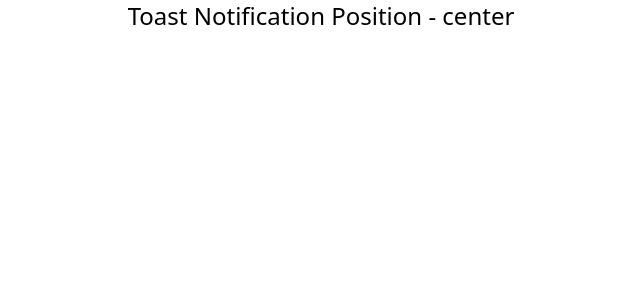
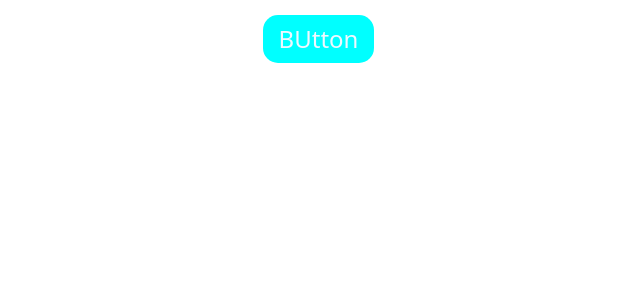
Before and after one commit to OkkashaAlly/react-typescript, a React (Vite) app: page / in a window 1280 px wide. Shown: the top 300 px of the page, without its empty margins (319-959 px from the left). Built offline with nearby package versions, Linux system fonts and the light colour scheme.

Commit message:
Wrapping HTML elements

```diff
--- a/src/App.tsx
+++ b/src/App.tsx
@@ -1,20 +1,4 @@
-import Button from "./components/Button";
-import { Container } from "./components/Container";
-import Greet from "./components/Greet";
-import { Input } from "./components/Input";
-import LoggedIn from "./components/state/LoggedIn";
-import Person from "./components/Person";
-import PersonList from "./components/PersonList";
-import Status from "./components/Status";
-import User from "./components/context/User";
-import Counter from "./components/state/Counter";
-import { ThemeContextProvider } from "./components/context/ThemeContext";
-import Box from "./components/context/Box";
-import { UserContextProvider } from "./components/context/UserContext";
-import Profile from "./components/auth/Profile";
-import Private from "./components/auth/Private";
-import List from "./components/generics/List";
-import RandomNumber from "./components/restrict/RandomNumber";
+import Button from "./components/html/Button";
 import Toast from "./components/templateliterals/Toast";
 
 function App() {
@@ -48,28 +32,13 @@
 
   return (
     <div className="text-2xl flex flex-col items-center">
-      {/* <Greet name={"Okkasha"} isLoggedIn={false} />
-      <Person name={person} />
-      <PersonList names={personList} /> */}
-      {/* <Status status="loading" /> */}
-      {/* <Button handleClick={(_, id) => console.log("Clicked", id)} />
-      <Input value="Okkasha" /> */}
-      {/* <Container styles={{ border: "1px solid black", padding: "1rem" }} /> */}
-      {/* <LoggedIn />
-      <User /> */}
-      {/* <Counter /> */}
-      {/* <ThemeContextProvider>
-        <Box/>
-      </ThemeContextProvider> */}
-      {/* <UserContextProvider>
-        <User />
-      </UserContextProvider> */}
-      {/* <Profile isLoggedIn={true} component={Private} /> */}
-      {/* <List items={stingItems} handleClick={item => console.log(item)} />
-      <List items={numberItems} handleClick={item => console.log(item)} /> */}
-      {/* <List items={objItems} handleClick={item => console.log(typeof item)} /> */}
-      {/* <RandomNumber value={10} isNegative/> */}
-      <Toast position={"center"}/>
+      {/* <Toast position={"center"}/> */}
+      <Button
+        variants="primary"
+        onClick={() => {
+          console.log("Hellow");
+        }}
+      >BUtton</Button>
     </div>
   );
 }
--- /dev/null
+++ b/src/components/html/Button.tsx
@@ -0,0 +1,17 @@
+import React from "react";
+
+type ButtonProps = {
+  variants: "primary" | "secondary";
+  children: string;
+} & Omit<React.ComponentProps<"button">, "children">;
+// } & React.ComponentProps<"button">;
+
+const Button = ({ variants, children, ...rest }: ButtonProps) => {
+  return (
+    <button className={`class-with-${variants}`} {...rest}>
+      {children}
+    </button>
+  );
+};
+
+export default Button;
--- /dev/null
+++ b/src/components/html/Input.tsx
@@ -0,0 +1,8 @@
+import React from "react";
+type InputProps = React.ComponentProps<"input">;
+
+const Input = (props: InputProps) => {
+  return <input {...props} />;
+};
+
+export default Input;
```
